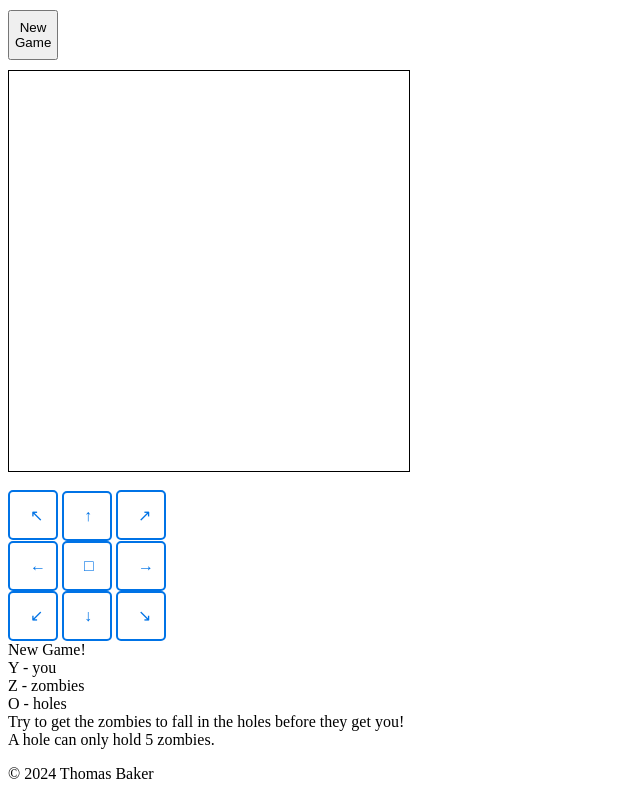
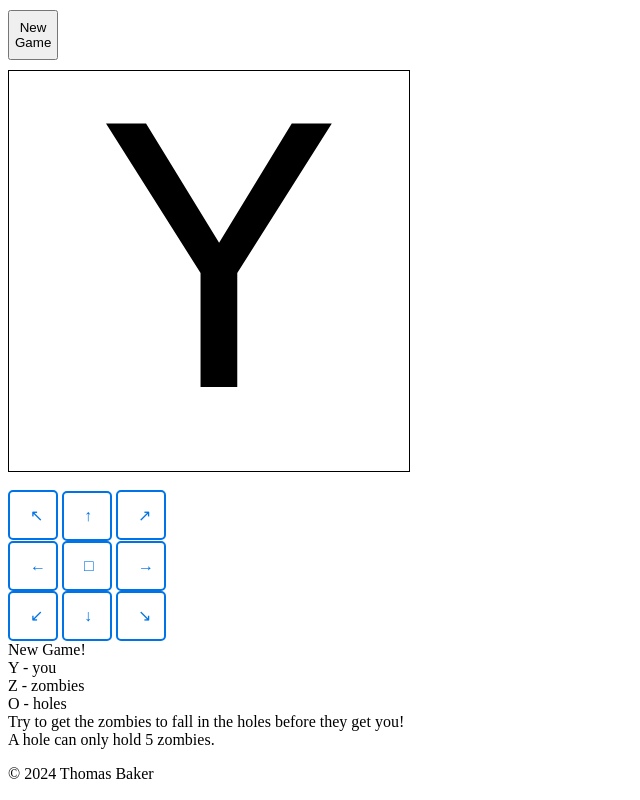
Before and after one commit to PapaTomGames/papatomgames.github.io, a plain HTML site: page dev/zombies.html in a window 1280 px wide. Shown: the whole page, without its empty margins (0-640 px from the left). Drawn offline with Linux system fonts and the light colour scheme.

Commit message:
showing one letter

```diff
--- a/dev/js/app.js
+++ b/dev/js/app.js
@@ -26,12 +26,14 @@ class App {
     isMobile() {
         this.debugOut("isMobile");
         const userAgent = navigator.userAgent.toLowerCase();
-        return /android|webos|iphone|ipad|ipod|blackberry|windows phone/.test(userAgent);
-        return 1;
+        //return /android|webos|iphone|ipad|ipod|blackberry|windows phone/.test(userAgent);
+        return 0;
       }
 
 
       resizeCanvas() {
+        const canvas = document.getElementById('letterCanvas');
+        const ctx = canvas.getContext('2d');
 
         canvas.width = window.innerWidth;
         canvas.height = window.innerHeight;
@@ -59,11 +61,13 @@ class App {
         this.scaleY = this.canvasHeight/this.boardHeight;
         this.offsetX = this.scaleX/2;
         this.offsetY = this.scaleY/2;
-        this.debugOut("resize ${this.cavasWidth} ${this.canvasHeight}");
+        this.debugOut(`resize ${this.canvasWidth} ${this.canvasHeight}`);
       }
 
     drawLetter(letter) {
-                ctx.save();
+              const canvas = document.getElementById('letterCanvas');
+              const ctx = canvas.getContext('2d');
+              ctx.save();
                 ctx.translate(this.offsetX, this.offsetY);
                 ctx.scale(this.scaleX, this.scaleY);
                 let px = (letter.x * this.scaleX) + this.offsetX;
@@ -76,7 +80,7 @@ class App {
                 ctx.textBaseline = 'middle';
                 ctx.fillText(letter.letter, 0, 0, 20);
                 ctx.restore();
-                this.debugOut("draw ${px},${py}");
+                this.debugOut(`draw ${px},${py} ${this.scaleX} ${ctx.font} ${letter}`);
         }
         clearCanvas() {
             letters = [];
@@ -85,9 +89,13 @@ class App {
 
 
         updateFrame() {
-            debugOut("update frame");
+          const canvas = document.getElementById('letterCanvas');
+          const ctx = canvas.getContext('2d');
+          debugOut("update frame");
             ctx.clearRect(0, 0, canvas.width, canvas.height);
-            letters.forEach(letter => { letter.update(); letter.draw(); });
+            //letters.forEach(letter => { letter.update(); letter.draw(); });
+            let letter = letters[0];
+            letter.update(); letter.draw();
 
         }
         newGame() {
--- a/dev/zombies.html
+++ b/dev/zombies.html
@@ -81,8 +81,8 @@
     <script type = "text/javascript" src = "js/app.js"></script>
     <script>
         let theApp = null;
-        const canvas = document.getElementById('letterCanvas');
-        const ctx = canvas.getContext('2d');
+        //const canvas = document.getElementById('letterCanvas');
+        //const ctx = canvas.getContext('2d');
         const statusMessage = document.getElementById("statusMessage");
         let letters = [];
         let holes = [];
@@ -96,8 +96,8 @@
         let isDragging = false;
         // let lastX = 0;
         //let lastY = 0;
-        let maxX = canvas.width/20-1;
-        let maxY = canvas.height/20-1;
+        //let maxX = canvas.width/20-1;
+        //let maxY = canvas.height/20-1;
         class Letter {
             constructor() {
                 this.letter = 'Z';
@@ -137,6 +137,10 @@
                 //statusMessage.innerHTML += "<br>draw " + this.letter + " " + this.x + " " + this.y + " " + px + " " + py;
             }
             newLocation(pad) {
+                const canvas = document.getElementById('letterCanvas');
+
+                let maxX = canvas.width/20-1;
+                let maxY = canvas.height/20-1;
                 this.x = random(pad, maxX-(pad+1));
                 this.y = random(pad, maxY-(pad+1));
                 this.lastX = this.x;
@@ -171,8 +175,8 @@
                 super();
                 this.letter='Y';
                 this.lightness = 0;
-                this.x = Math.floor(maxX/2);
-                this.y = Math.floor(maxY/2);
+                this.x = 0; //Math.floor(maxX/2);
+                this.y = 0; //Math.floor(maxY/2);
                 }
             }
         class Hole extends Letter {
@@ -232,7 +236,7 @@
                 if (newX == person.x && newY == person.y) {
                     debugOut("person: " + x + " " + y + " zombie: " + this.x + " " + this.y + " move to: " + newX + " " + newY);
                     this.move(sx,sy);
-                    updateFrame();
+                    theApp.updateFrame();
                     gameOver(0);
                     return;
                 }
@@ -295,6 +299,7 @@
              }
             letters.push(z);
         }
+        /*
         function clearCanvas() {
             letters = [];
             ctx.clearRect(0, 0, canvas.width, canvas.height);
@@ -306,6 +311,7 @@
             letters.forEach(letter => { letter.update(); letter.draw(); });
 
             }
+            */
         function resolveZombies() {
             let zombies = [];
             for (const l of letters) {
@@ -375,7 +381,7 @@
                         (newY == letter.y)){
                             debugOut("" + letter.id + " " + letter.letter + " " + prevX + " " + prevY + " " + newX + " " + newY +" " + letter.x + " " + letter.y);
                             gameOver(0);
-                            updateFrame();
+                            theApp.updateFrame();
                             return;
                     }
                     letter.chase(newX, newY);
@@ -403,6 +409,10 @@
             statusMessage.innerHTML = m;
         }
         function newGame() {
+            theApp.newGame();
+        }
+        /*
+        function newGame() {
             let numZombies = random(5,10);
             let numHoles = Math.ceil(numZombies/5);
             id = 0;
@@ -425,6 +435,7 @@
                                         "<br>Try to get the zombies to fall in the holes before they get you!" +
                                         "<br>A hole can only hold 5 zombies.";
         }
+                                        */
         function checkForOverlap() {
             for (let i = 0; i < letters.length; i++) {
                 z = letters[i];
@@ -443,7 +454,7 @@
             }
         }
         //newGame();
-debugOut("loading");
+        debugOut("loading");
         theApp = new App();
         theApp.newGame();
         //theApp.updateFrame();
```
